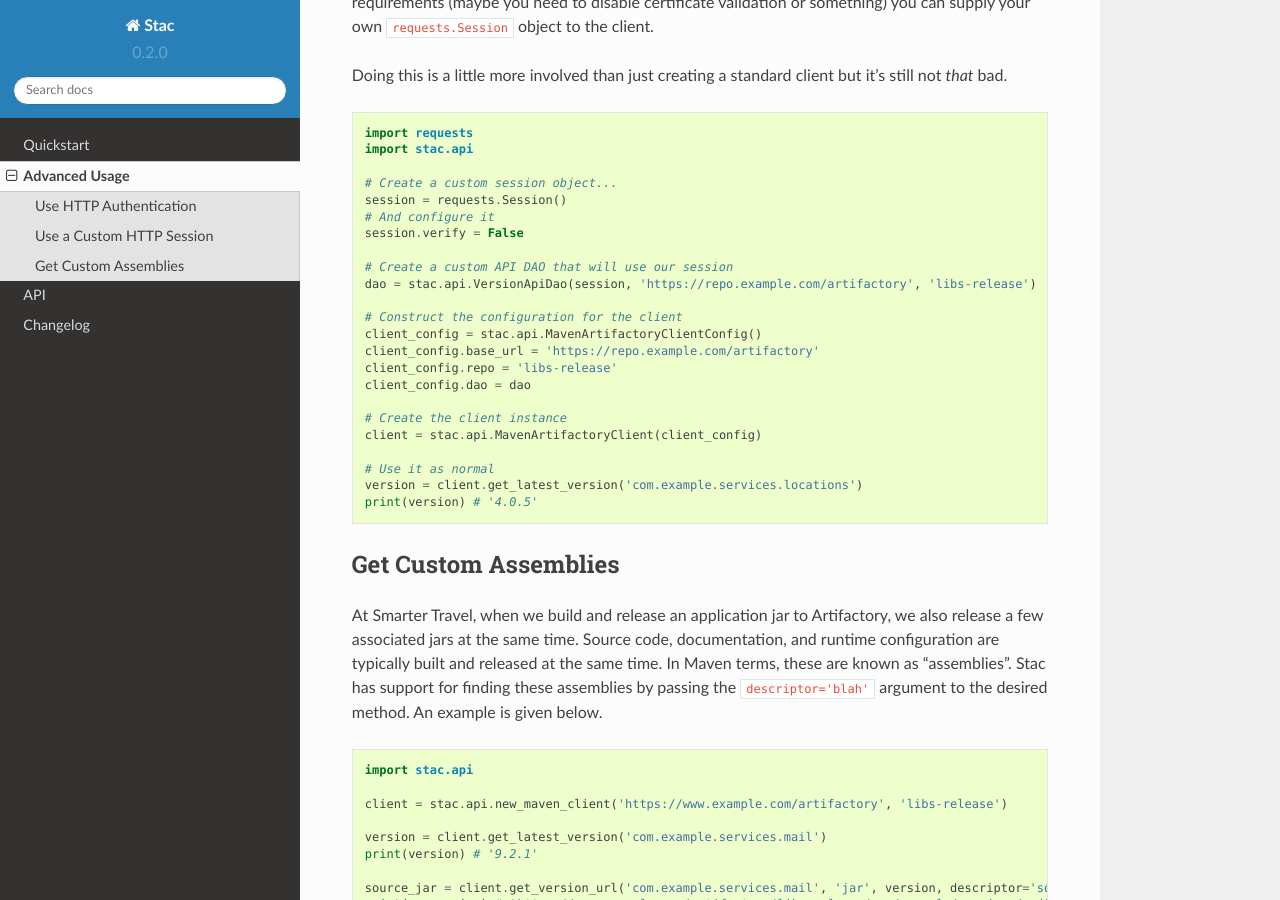
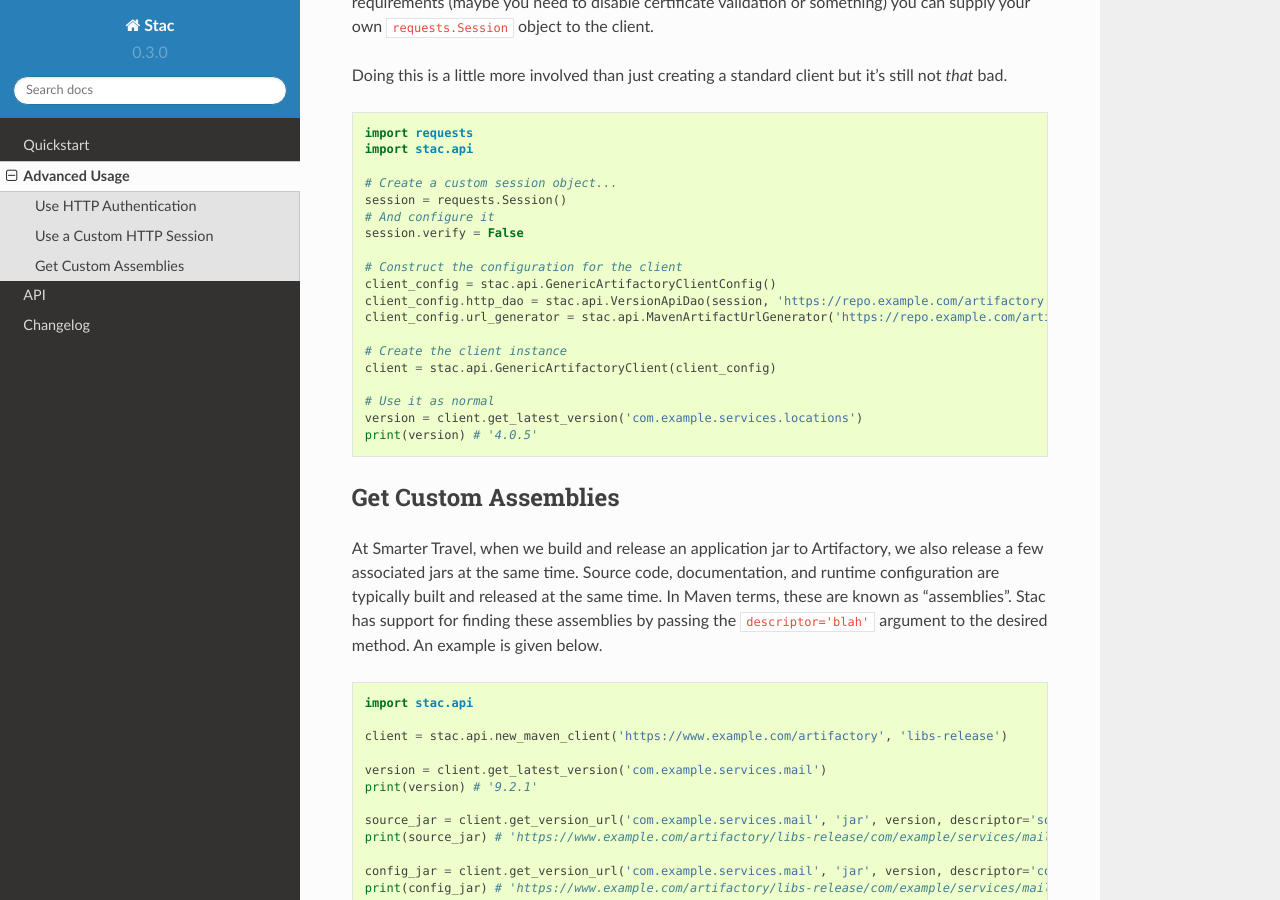
Before and after one commit to smarter-travel-media/stac, a Sphinx documentation site: the page built from doc/advanced.rst, in a window 1280 px wide and 900 px high, scrolled down 649 px. Built offline with Sphinx 7.4.7 and the Read the Docs theme 2.0.0, drawn with Linux system fonts in a browser that asks for light colours.

Commit message:
Make the ArtifactoryClient impl repository agnostic and move URL generation to separate injectable class

```diff
--- a/doc/advanced.rst
+++ b/doc/advanced.rst
@@ -41,17 +41,13 @@
     # And configure it
     session.verify = False
 
-    # Create a custom API DAO that will use our session
-    dao = stac.api.VersionApiDao(session, 'https://repo.example.com/artifactory', 'libs-release')
-
     # Construct the configuration for the client
-    client_config = stac.api.MavenArtifactoryClientConfig()
-    client_config.base_url = 'https://repo.example.com/artifactory'
-    client_config.repo = 'libs-release'
-    client_config.dao = dao
+    client_config = stac.api.GenericArtifactoryClientConfig()
+    client_config.http_dao = stac.api.VersionApiDao(session, 'https://repo.example.com/artifactory', 'libs-release')
+    client_config.url_generator = stac.api.MavenArtifactUrlGenerator('https://repo.example.com/artifactory', 'libs-release')
 
     # Create the client instance
-    client = stac.api.MavenArtifactoryClient(client_config)
+    client = stac.api.GenericArtifactoryClient(client_config)
 
     # Use it as normal
     version = client.get_latest_version('com.example.services.locations')
--- a/doc/changes.rst
+++ b/doc/changes.rst
@@ -1,5 +1,11 @@
 Changelog
 =========
+
+0.3.0 - ????-??-??
+------------------
+* **Breaking change** - Rename ``MavenArtifactoryClient`` to ``GenericArtifactoryClient`` and move all Maven-
+  specific logic to a URL generator class that can be injected into it. Users creating the client via
+  ``new_maven_client`` shouldn't notice any changes.
 
 0.2.0 - 2015-12-23
 ------------------
--- a/doc/quickstart.rst
+++ b/doc/quickstart.rst
@@ -2,8 +2,9 @@
 ==========
 
 The following examples will walk through some simple uses of the :class:`stac.client.ArtifactoryClient`
-implementation for Maven repository layouts (:class:`stac.client.MavenArtifactoryClient`). Since this
-client is focused on deploy related use cases, the examples below will as well.
+implementation for Maven repository layouts (:class:`stac.client.GenericArtifactoryClient` paired with
+:class:`stac.client.MavenArtifactUrlGenerator`). Since this client is focused on deploy related use cases,
+the examples below will as well.
 
 Get a Specific Version
 ----------------------
--- a/stac/__init__.py
+++ b/stac/__init__.py
@@ -14,4 +14,4 @@
 Smarter Travel Artifactory Client.
 """
 
-__version__ = '0.2.0'
+__version__ = '0.3.0'
```
Also changed, not shown: doc/api.rst (+8 -2 lines), 3 other files.
